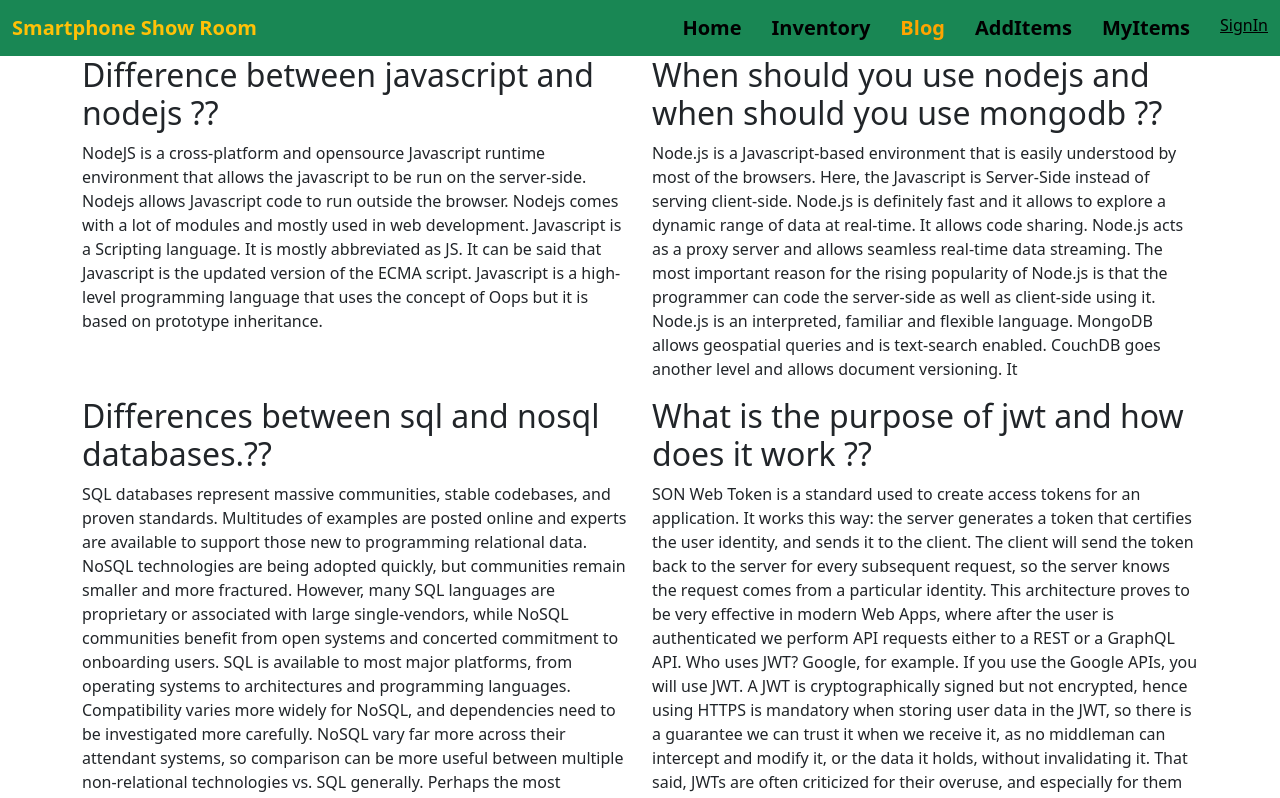
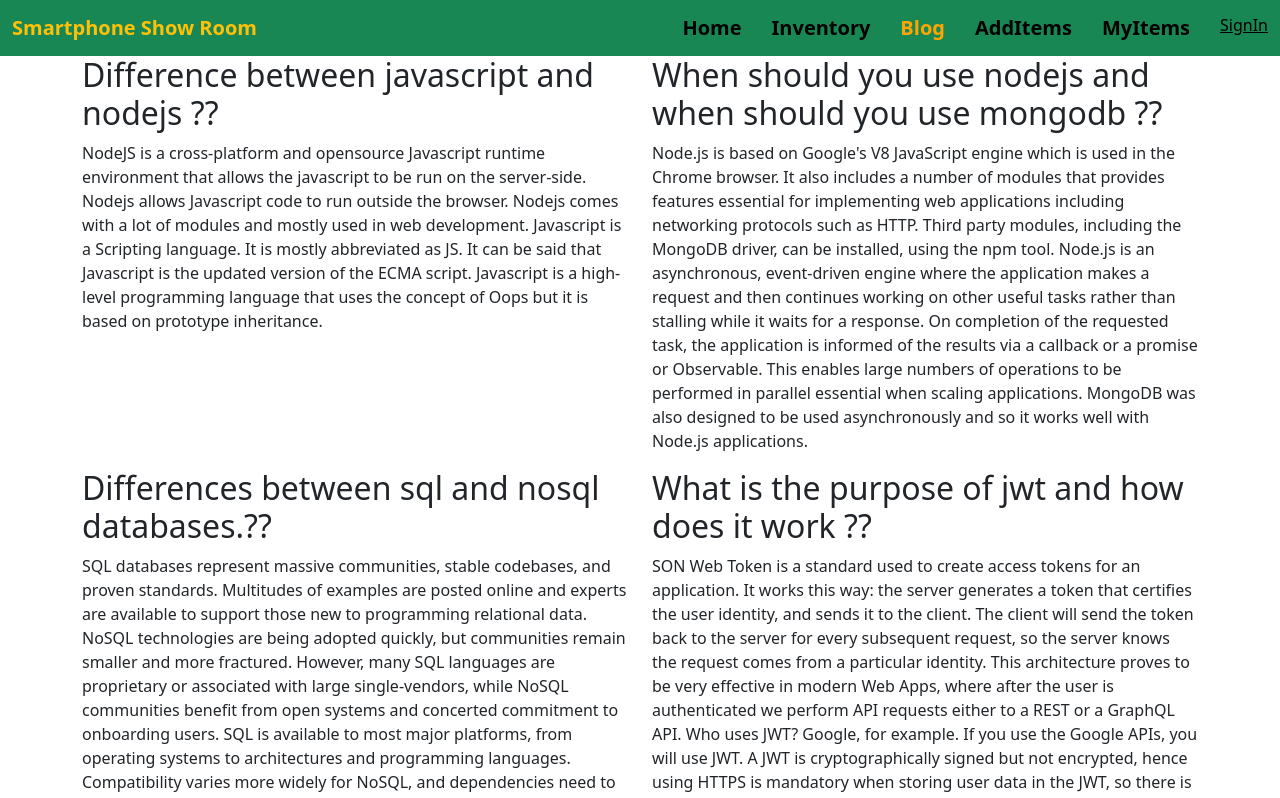
Before and after one commit to Asrafuddinbasir55/assignment-elevent, a React (Create React App) app: page /blog in a window 1280 px wide. Shown: the top 798 px of the page. Built offline with nearby package versions, Linux system fonts and the light colour scheme; no server answers.

Commit message:
second commit

```diff
--- a/src/components/Blog/Blog.js
+++ b/src/components/Blog/Blog.js
@@ -22,16 +22,18 @@ const Blog = () => {
                     <Col md="6">
                     <h2>When should you use nodejs and when should you use mongodb ??</h2>
                     <p>
-                        Node.js is a Javascript-based environment that is easily understood by
-                        most of the browsers. Here, the Javascript is Server-Side instead of
-                        serving client-side. Node.js is definitely fast and it allows to explore a
-                        dynamic range of data at real-time. It allows code sharing. Node.js acts
-                        as a proxy server and allows seamless real-time data streaming. The most
-                        important reason for the rising popularity of Node.js is that the
-                        programmer can code the server-side as well as client-side using it.
-                        Node.js is an interpreted, familiar and flexible language. MongoDB allows
-                        geospatial queries and is text-search enabled. CouchDB goes another level
-                        and allows document versioning. It
+                    Node.js is based on Google's V8 JavaScript engine which is used in the
+      Chrome browser. It also includes a number of modules that provides
+      features essential for implementing web applications including networking
+      protocols such as HTTP. Third party modules, including the MongoDB driver,
+      can be installed, using the npm tool. Node.js is an asynchronous,
+      event-driven engine where the application makes a request and then
+      continues working on other useful tasks rather than stalling while it
+      waits for a response. On completion of the requested task, the application
+      is informed of the results via a callback or a promise or Observable. This
+      enables large numbers of operations to be performed in parallel essential
+      when scaling applications. MongoDB was also designed to be used
+      asynchronously and so it works well with Node.js applications.
                     </p>
                     </Col>
                     <Col md="6">
```
